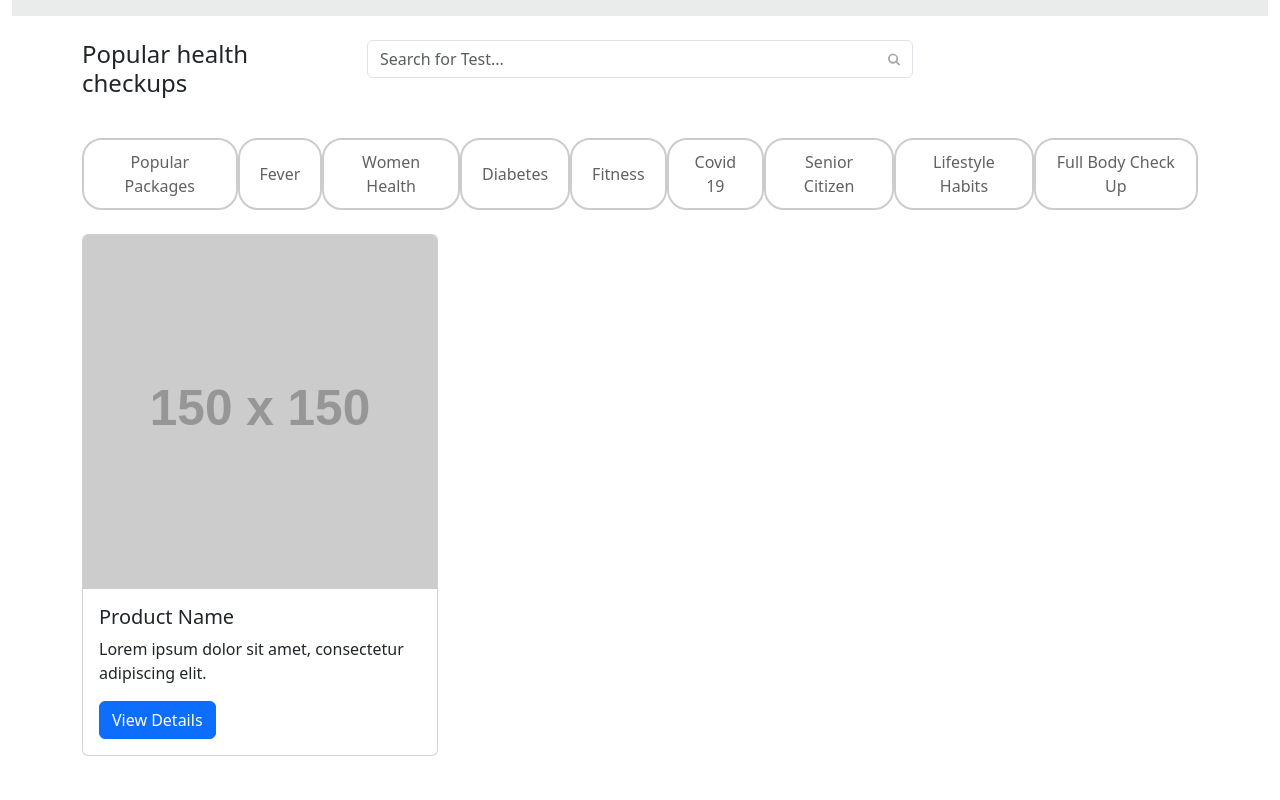
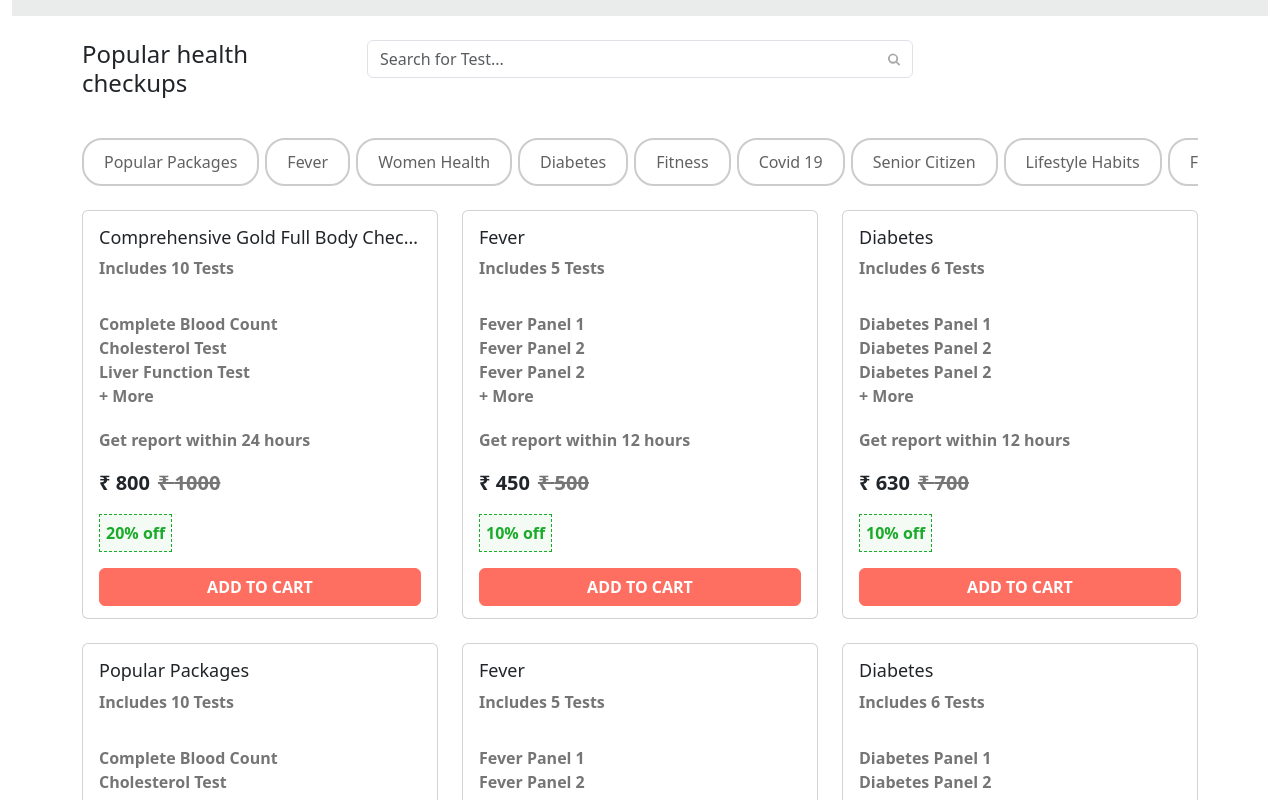
Before and after one commit to jay-03-07/24x7-Patholabs-Web-App, a React (Create React App) app: page / in a window 1280 px wide. Shown: the part 480-1280 px from the top of the page. Built offline with nearby package versions, Linux system fonts and the light colour scheme.

Commit message:
In content page  design the card component

```diff
--- a/src/Components/Navbar/Home/Content/Content.css
+++ b/src/Components/Navbar/Home/Content/Content.css
@@ -1,6 +1,8 @@
 .package-buttons {
     display: flex;
-    justify-content: space-between;
+    /* justify-content: space-between; */
+    white-space: nowrap;
+    gap: 6px;
 }
 
 .package-button {
@@ -28,12 +30,41 @@
 .search-bar {
     position: relative;
 
-  }
+}
 
-  .search-input {
-    padding-right: 40px !important; /* Adjust padding to make space for the icon */
+.search-input {
+    padding-right: 40px !important;
+    /* Adjust padding to make space for the icon */
     background-image: url('../../images/search-Icon.svg');
     background-repeat: no-repeat;
-    background-position: right 12px center; /* Adjust the position of the icon */
+    background-position: right 12px center;
+    /* Adjust the position of the icon */
 
-  }
+}
+
+
+.discount-percentage-box {
+    border: 1px dashed #1aab2a;
+    padding: 6px; /* Adjust padding as needed */
+    display: inline-block; /* Ensures the border wraps around the content */
+    color:#1aab2a;
+    background-color: rgba(26, 171, 42, .05);
+    font-weight: bold;
+}
+.add-to-chart{
+    background-color: #ff6f61 !important;
+    border-color: #ff6f61 !important;
+    color: #fff;
+    font-weight: bold !important;
+}
+.card-title,
+.card-text {
+    overflow: hidden;
+    white-space: nowrap;
+    text-overflow: ellipsis;
+}
+
+.test-names-container {
+    max-height: 100px; /* Adjust as needed */
+    overflow: hidden;
+}
--- a/src/Components/Navbar/Home/Content/Content.js
+++ b/src/Components/Navbar/Home/Content/Content.js
@@ -1,6 +1,7 @@
 import React, { useState } from 'react';
 import { Container, Row, Col, Form, Card, Button, FormLabel } from 'react-bootstrap';
 import './Content.css'; // Import custom CSS for styling
+
 function Content() {
     const packages = [
         'Popular Packages',
@@ -14,6 +15,65 @@ function Content() {
         'Full Body Check Up'
     ];
 
+    const packageDetails = [
+        {
+            name: 'Comprehensive Gold Full Body Checkup',
+            totalTests: 10,
+            testNames: ['Complete Blood Count', 'Cholesterol Test', 'Liver Function Test', 'Vitamin Profile'],
+            reportTime: 'within 24 hours',
+            payableAmount: 800,
+            totalAmount: 1000,
+            discountPercentage: 20
+        },
+        {
+            name: 'Fever',
+            totalTests: 5,
+            testNames: ['Fever Panel 1', 'Fever Panel 2', 'Fever Panel 2', 'Fever Panel 3'],
+            reportTime: 'within 12 hours',
+            payableAmount: 450,
+            totalAmount: 500,
+            discountPercentage: 10
+        },
+        {
+            name: 'Diabetes',
+            totalTests: 6,
+            testNames: ['Diabetes Panel 1', 'Diabetes Panel 2', 'Diabetes Panel 2', 'Diabetes Panel 2'],
+            reportTime: 'within 12 hours',
+            payableAmount: 630,
+            totalAmount: 700,
+            discountPercentage: 10
+        }, , {
+            name: 'Popular Packages',
+            totalTests: 10,
+            testNames: ['Complete Blood Count', 'Cholesterol Test', 'Liver Function Test', 'Vitamin Profile'],
+            reportTime: 'within 24 hours',
+            payableAmount: 800,
+            totalAmount: 1000,
+            discountPercentage: 20
+        },
+        {
+            name: 'Fever',
+            totalTests: 5,
+            testNames: ['Fever Panel 1', 'Fever Panel 2', 'Fever Panel 2', 'Fever Panel 3'],
+            reportTime: 'within 12 hours',
+            payableAmount: 450,
+            totalAmount: 500,
+            discountPercentage: 10
+        },
+        {
+            name: 'Diabetes',
+            totalTests: 6,
+            testNames: ['Diabetes Panel 1', 'Diabetes Panel 2','Diabetes Panel 2','Diabetes Panel 2'],
+            reportTime: 'within 12 hours',
+            payableAmount: 630,
+            totalAmount: 700,
+            discountPercentage: 10
+        }
+
+
+        // Add details for other packages similarly
+    ];
+
     const [selectedPackage, setSelectedPackage] = useState(null);
 
     const handlePackageSelection = (packageType) => {
@@ -24,14 +84,13 @@ function Content() {
         <Container>
             {/* Search Bar */}
             <Row className="mt-4 mb-4 d-flex align-items-center">
-                <Form >
+                <Form>
                     <Form.Group as={Row} controlId="searchBar" className="search-bar">
                         <Col lg={3}>
                             <FormLabel><h4 className="popular-health-checkups">Popular health checkups</h4></FormLabel>
                         </Col>
                         <Col lg={6}>
                             <Form.Control type="text" placeholder="Search for Test..." className="search-input" autoComplete='off' />
-
                         </Col>
                     </Form.Group>
                 </Form>
@@ -40,7 +99,7 @@ function Content() {
             {/* Radio Buttons for Popular Packages */}
             <Row className="mb-4">
                 <Col>
-                    <div className="package-buttons">
+                    <div className="package-buttons" style={{ overflowX: 'auto' }}>
                         {packages.map((packageType, index) => (
                             <button
                                 key={index}
@@ -54,21 +113,40 @@ function Content() {
                 </Col>
             </Row>
 
-            {/* Cards for Product Details */}
+            {/* Cards for Packages Details */}
             <Row>
-                <Col md={4} className="mb-4">
-                    <Card>
-                        <Card.Img variant="top" src="https://via.placeholder.com/150" />
-                        <Card.Body>
-                            <Card.Title>Product Name</Card.Title>
-                            <Card.Text>
-                                Lorem ipsum dolor sit amet, consectetur adipiscing elit.
-                            </Card.Text>
-                            <Button variant="primary">View Details</Button>
-                        </Card.Body>
-                    </Card>
-                </Col>
-                {/* Add more Card components for other products */}
+                {packageDetails.map((packageItem, index) => (
+                    <Col md={4} className="mb-4" key={index}>
+                        <Card className="h-100"> {/* Ensure card height is full */}
+                            <Card.Body>
+                                <Card.Title style={{fontSize:'18px'}}>{packageItem.name}</Card.Title>
+                                <Card.Text style={{color:'#757575',fontWeight:'600',fontSize:'16px'}}>
+                                    <p>Includes {packageItem.totalTests} Tests</p>
+                                </Card.Text>
+                                <Card.Text className="test-names-container h-100" style={{fontSize:'16px', maxHeight: '100px',color: '#757575',fontWeight:'600' }}>
+                                    {/* Fixed height for test names */}
+
+
+                                    {packageItem.testNames.slice(0, 3).map((testName, index) => (
+                                        <span key={index}>{testName}<br /></span>
+
+                                    ))}
+                                    {packageItem.testNames.length > 3 && <span style={{fontWeight:'700', fontSize:'16px'}}><b>+ More</b></span>}
+
+                                </Card.Text>
+                                <p style={{color:'#757575',fontWeight:'600',fontSize:'16px'}}>Get report {packageItem.reportTime}</p>
+                                <p style={{fontSize:'20px'}}>
+                                    <span><b>₹ {packageItem.payableAmount}</b></span>
+                                    <span className="mx-2" style={{color:'#757575',fontWeight:'600'}}><s>₹ {packageItem.totalAmount}</s></span>
+                                </p>
+                                <p>
+                                    <span className="discount-percentage-box">{packageItem.discountPercentage}% off</span>
+                                </p>
+                                <Button className="add-to-chart w-100 mt-auto">ADD TO CART</Button>
+                            </Card.Body>
+                        </Card>
+                    </Col>
+                ))}
             </Row>
         </Container>
     );
```
